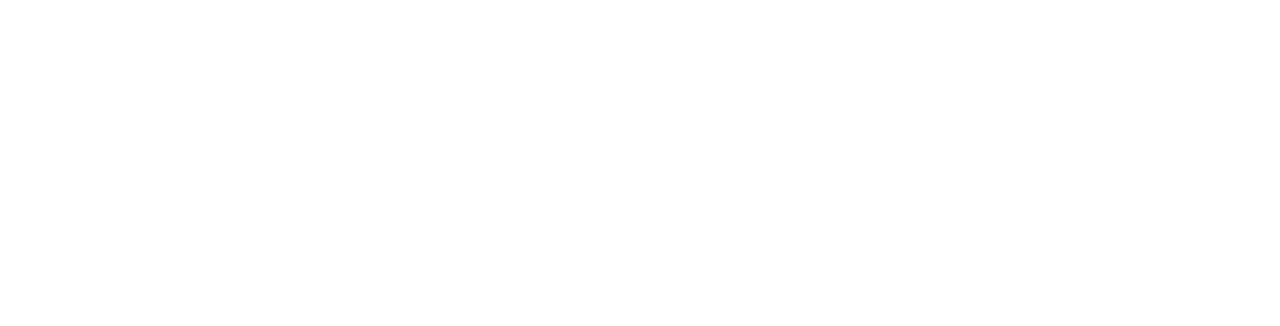
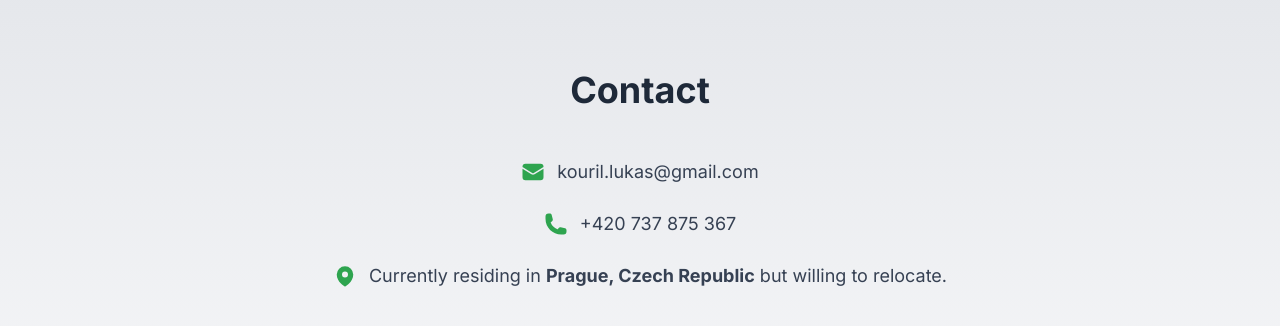
Before and after one commit to lukaskourilcz/nxt-portfolio, a Next.js app: page / in a window 1280 px wide. Shown: the part 2719-3045 px from the top of the page. Before the commit the page ends 2709 px from the top, so only its background shows below. Built offline with nearby package versions, Linux system fonts and the light colour scheme; no server answers; a web font is replaced by a local one.

Commit message:
contact section added

```diff
--- /dev/null
+++ b/src/app/components/contact/page.js
@@ -0,0 +1,38 @@
+import React from "react";
+import { EnvelopeIcon, PhoneIcon, MapPinIcon } from "@heroicons/react/24/solid";
+
+export default function ContactSection() {
+  return (
+    <section
+      id="contact"
+      className="bg-gradient-to-t from-gray-100 to-gray-200 py-20 px-6 lg:px-20 text-center"
+    >
+      <h2 className="text-4xl font-bold mb-12 text-gray-800">Contact</h2>
+
+      <div className="flex flex-col items-center gap-6 text-lg text-gray-700">
+        <a
+          href="mailto:kouril.lukas@gmail.com"
+          className="flex items-center gap-3 hover:text-[#2ea44f] transition"
+        >
+          <EnvelopeIcon className="w-6 h-6 text-[#2ea44f]" />
+          kouril.lukas@gmail.com
+        </a>
+
+        <a
+          href="tel:+420737875367"
+          className="flex items-center gap-3 hover:text-[#2ea44f] transition"
+        >
+          <PhoneIcon className="w-6 h-6 text-[#2ea44f]" />
+          +420 737 875 367
+        </a>
+
+        <div className="flex items-center gap-3">
+          <MapPinIcon className="w-6 h-6 text-[#2ea44f]" />
+          <span>
+            Currently residing in <b>Prague, Czech Republic</b> but willing to relocate.
+          </span>
+        </div>
+      </div>
+    </section>
+  );
+}
--- a/src/app/page.js
+++ b/src/app/page.js
@@ -1,3 +1,4 @@
+import ContactSection from "./components/contact/page";
 import ExperienceSection from "./components/experience/page";
 import HeroSection from "./components/hero/page";
 import ProjectsSection from "./components/projects/page";
@@ -7,5 +8,6 @@ export default function Home() {
   <HeroSection/>
   <ExperienceSection />
   <ProjectsSection />
+  <ContactSection />
   </>;
 }
```
